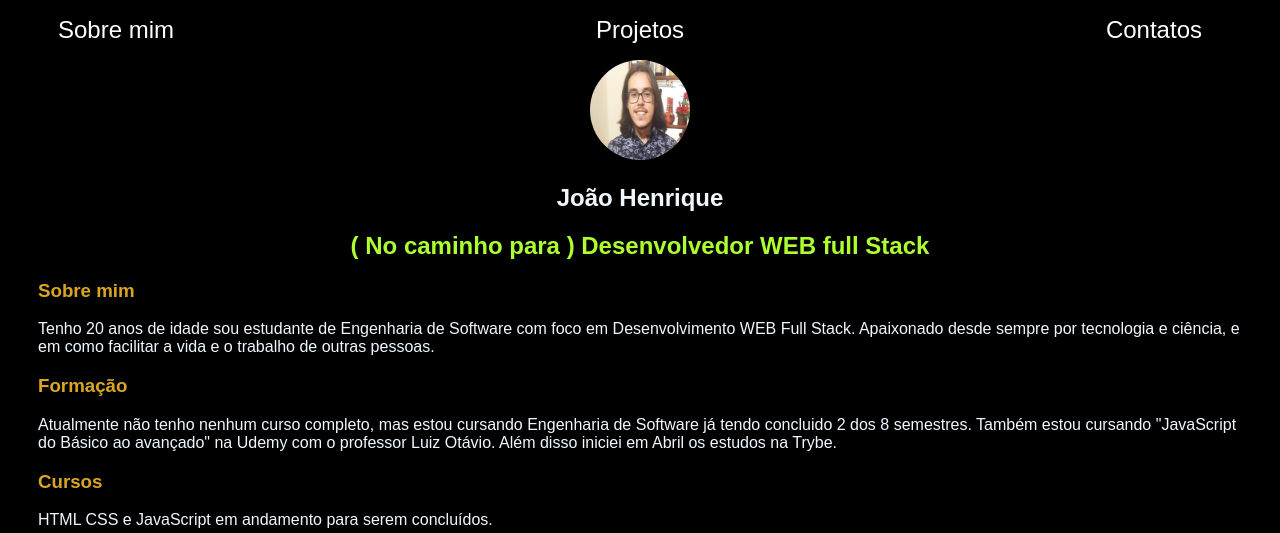
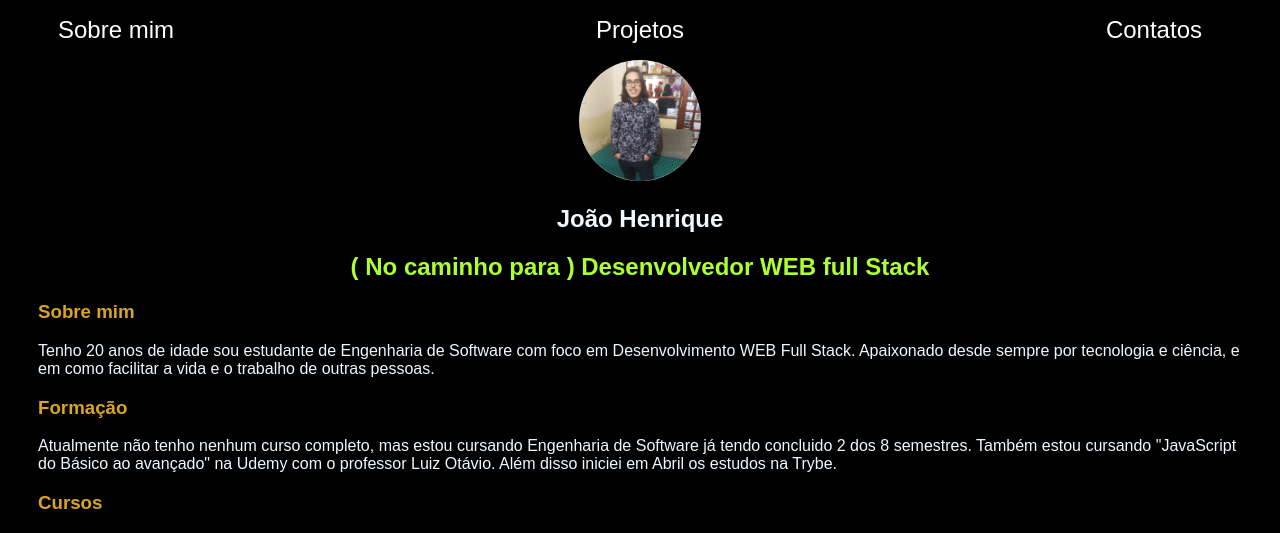
Before and after one commit to Joao-Henriq/Joao-Henriq.github.io, a plain HTML site: page index.html in a window 1280 px wide. Shown: the top 533 px of the page. Drawn offline with Linux system fonts and the light colour scheme.

Commit message:
Corrige a distorção na foto do css e adiciona um tamanho fixo para a página index.html, mas esse ainda não foi corrigido completamente, apenas parcialmente

```diff
--- a/index.html
+++ b/index.html
@@ -28,7 +28,7 @@
 
         <header>
             <div class="div-img">
-                <img class="minhafoto" src="./imgs/Minhafoto2.jpg" alt="Foto João"></img>
+                <img class="minhafoto" src="./imgs/eu-foto-redonda (1).png" alt="Foto João"></img>
             </div>
 
             <h1>João Henrique</h1>
--- a/style.css
+++ b/style.css
@@ -23,10 +23,9 @@ a {
     padding-right: 40px
 }
 .minhafoto {
-    height: 100px;
-    width: 100px;
+    width: 10%;
+    height: 10%;
     border-radius: 50%;
-
 }
 
 .div-img {
@@ -66,7 +65,6 @@ h1{
     text-align: center;
 }
 
-/* #section {
-    max-width: 100% vh;
-    max-height: 100% vh;
-} */
+#section-1 {
+    height: 100vh;
+}
```
Also changed, not shown: imgs/eu-foto-redonda (1).png (added).
